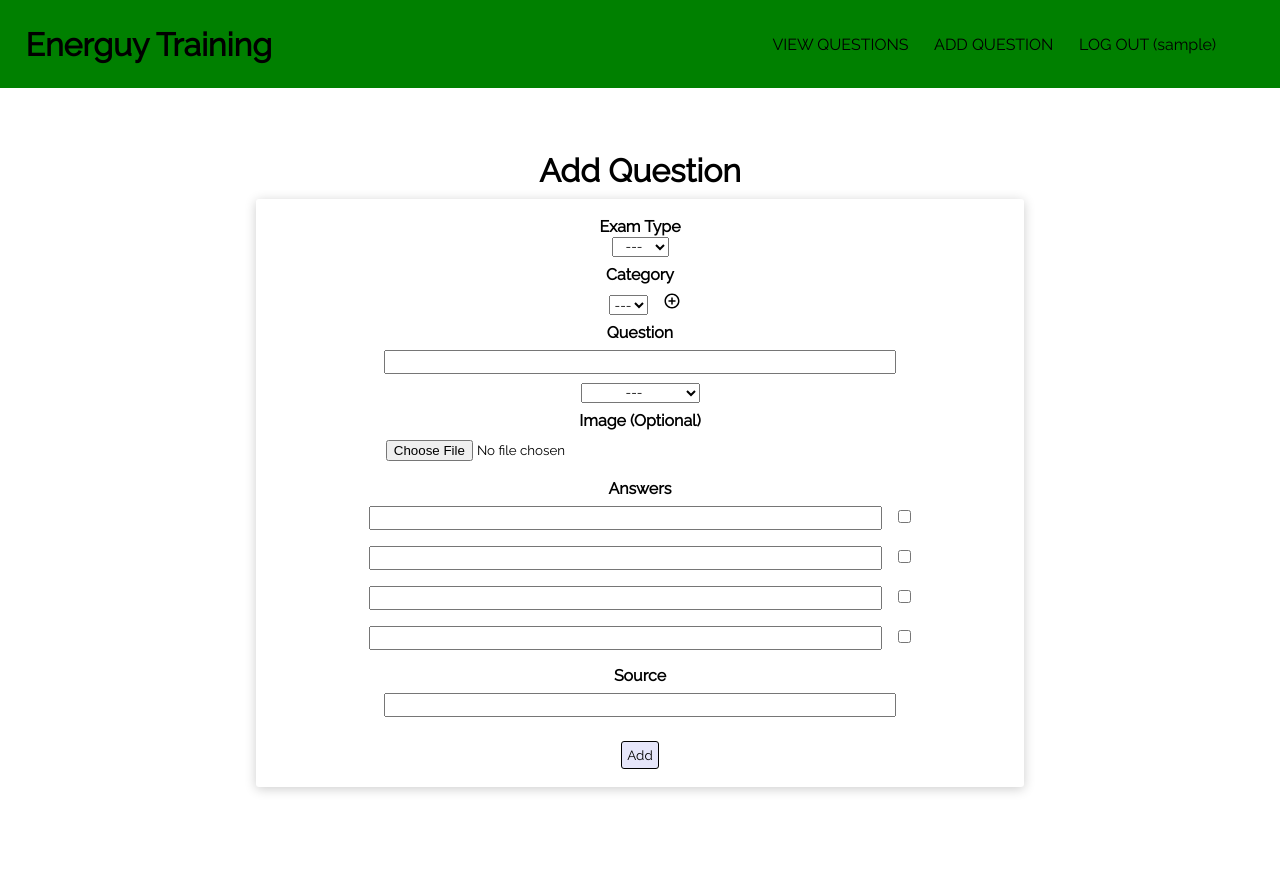
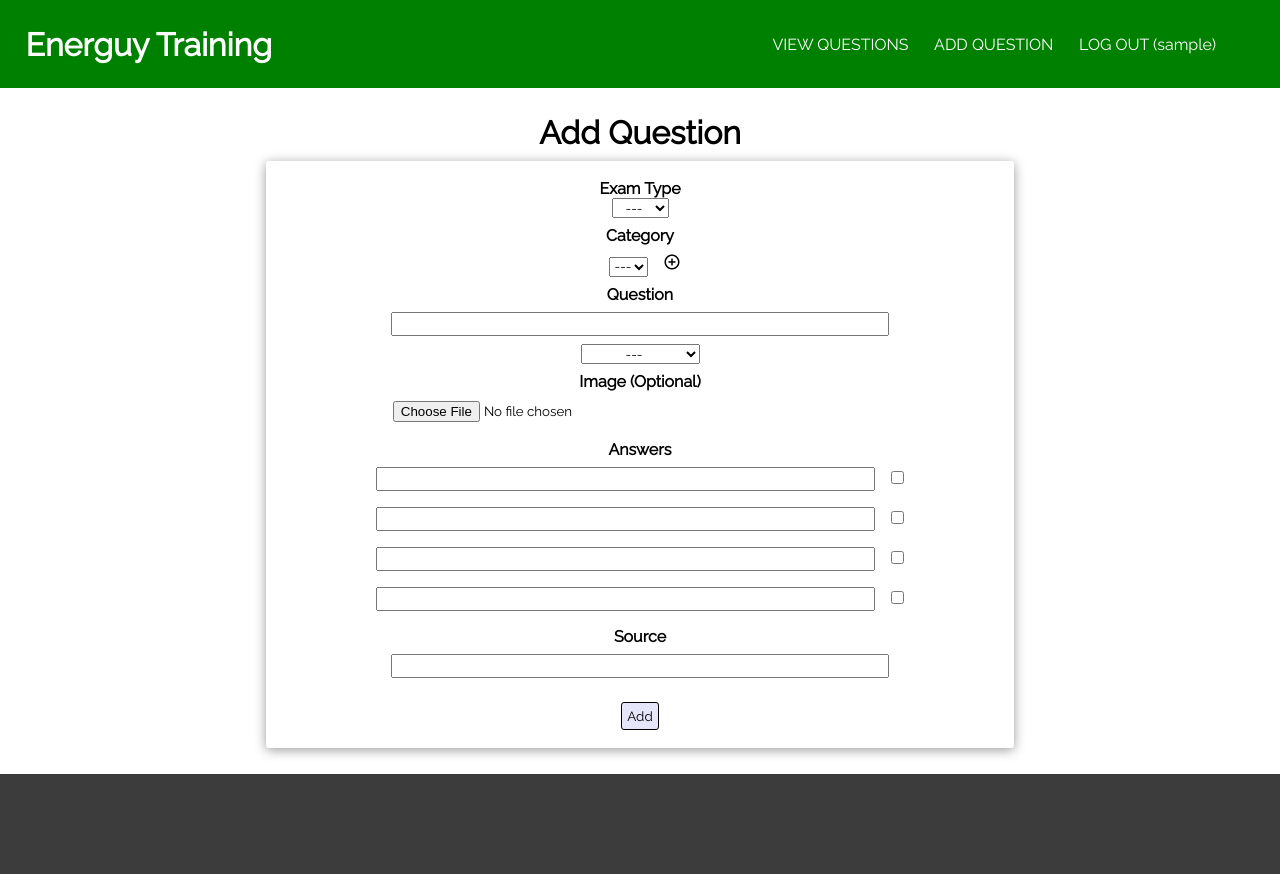
Before and after one commit to samhelman/energuytrainingdatabase, a Flask app: page /add-question in a window 1280 px wide. Before the commit the page ends 793 px from the top, so only its background shows below. Run offline with Flask 2, Linux system fonts and the light colour scheme; the visitor is signed in with stand-in values (Sample User, id 1); data comes from the database, SQL or seed files in the repository; both versions use the stored data as it was after the commit; data that the repository does not hold is empty; some libraries are stand-ins or nearby versions.

Commit message:
Added favicon, added scripts to remotely add/delete categories, updated css styles to fix minor bugs.

```diff
--- a/package/static/style.css
+++ b/package/static/style.css
@@ -15,6 +15,7 @@ header {
 header h1 {
   text-align: center;
   padding: 2vw 0;
+  color: white;
 }
 
 header div {
@@ -35,37 +36,16 @@ header ul {
 header ul a {
   display: block;
   padding: 1vh;
+  width: 100vw;
 }
 
 header a {
-  color: black;
+  color: white;
   text-decoration: none;
 }
 
 .container {
-  margin: 5vw;
-}
-
-.alert {
-  padding: 5px;
-  margin-bottom: 5px;
-  border-radius: 5px;
-  text-align: center;
-}
-
-.alert-success {
-  background-color: palegreen;
-  border: 1px solid seagreen;
-}
-
-.alert-failure {
-  background-color: tomato;
-  border: 1px solid darkred;
-}
-
-.alert-info {
-  background-color: lightskyblue;
-  border: 1px solid darkslateblue;
+  margin: 2vh 5vw;
 }
 
 .container h1 {
@@ -77,12 +57,32 @@ header a {
   padding: 10px;
   background-color: white;
   border-radius: 3px;
-  box-shadow: 0 2px 12px 0 rgba(0,0,0,0.2);
-  margin-bottom: 20px;
+  box-shadow: 0 2px 12px 0 rgba(0,0,0,0.4);
+  margin: 10px;
 }
 
 .card div {
   margin: 1vh;
+}
+
+.alert {
+  padding: 5px;
+  text-align: center;
+}
+
+.alert-success {
+  background-color: palegreen;
+  color: seagreen;
+}
+
+.alert-failure {
+  background-color: tomato;
+  color: darkred;
+}
+
+.alert-info {
+  background-color: lightskyblue;
+  color: navy;
 }
 
 .questions {
@@ -197,6 +197,11 @@ input {
   width: auto;
 }
 
+footer {
+  height: 100px;
+  background-color: rgb(60,60,60);
+}
+
 @media only screen and (min-width: 720px) {
   header {
     position: relative;
@@ -226,11 +231,12 @@ input {
     display: inline-flex;
     padding: 0 1vw;
     height: 100%;
+    width: auto;
     align-items: center;
   }
 
   header ul a:hover {
-    font-weight: bold;
+    font-weight: bolder;
     background-color: rgba(0,0,0,.1);
   }
 
@@ -239,6 +245,6 @@ input {
   }
 
   .container {
-    margin: 5vw 20vw;
+    margin: 2vw 20vw;
   }
 }
--- a/package/templates/base.html
+++ b/package/templates/base.html
@@ -1,6 +1,7 @@
 <!DOCTYPE html>
 <html>
   <head>
+    <link rel="shortcut icon" href="{{ url_for('static', filename='favicon.ico') }}">
     {% if title %}
       <title>Energuy Training - {{ title }}</title>
     {% else %}
@@ -41,7 +42,7 @@
       {% with messages = get_flashed_messages(with_categories=true) %}
         {% if messages %}
           {% for category, message in messages %}
-            <div class="alert alert-{{ category }}">
+            <div class="card alert alert-{{ category }}">
               {{ message }}
             </div>
           {% endfor %}
@@ -50,5 +51,8 @@
       {% block content %}
       {% endblock %}
     </div>
+    <footer>
+
+    </footer>
   </body>
 </html>
```
Also changed, not shown: create_user.py (deleted, +0 -21 lines), scripts.py (added, +40 -0 lines), package/site.db, package/static/favicon.ico (added).
